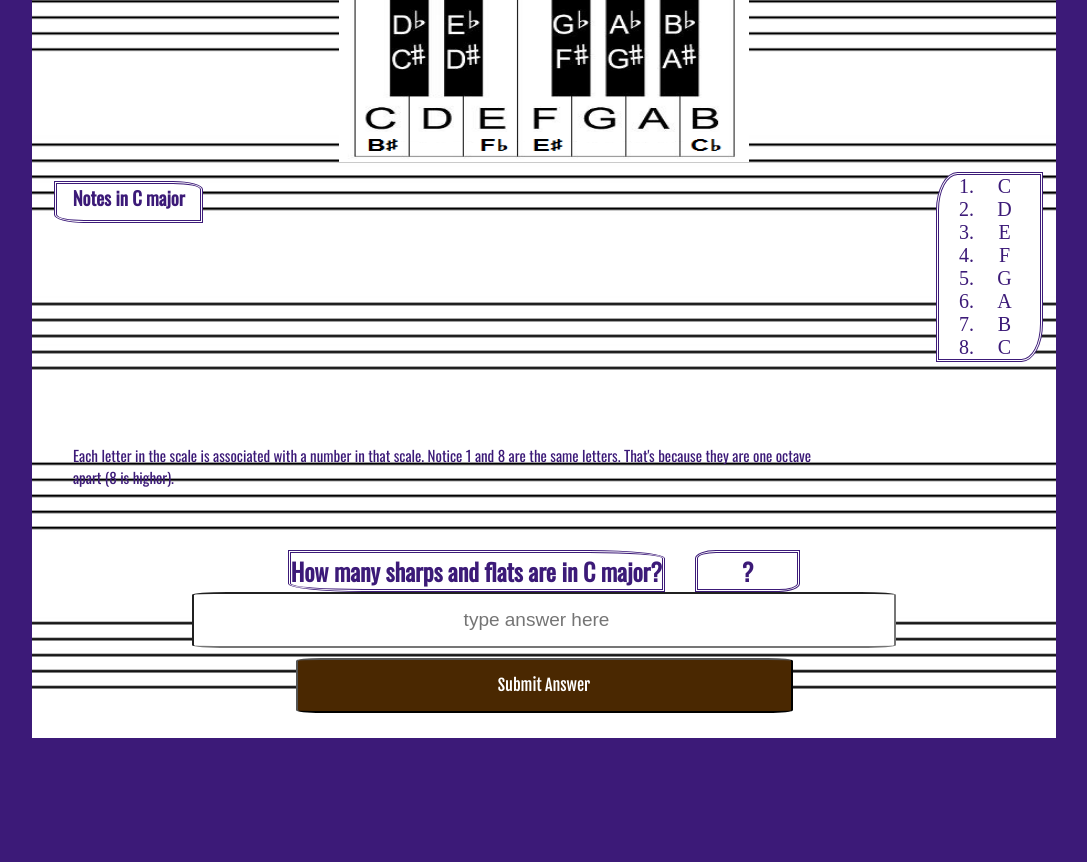
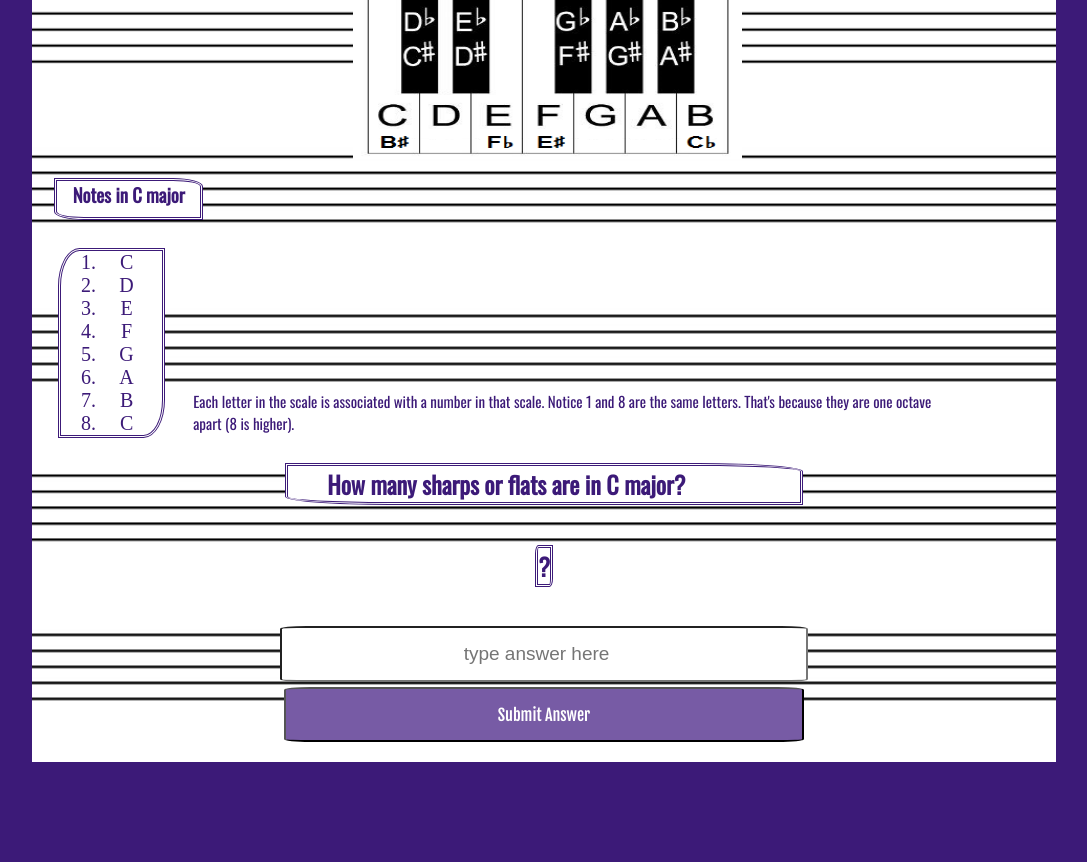
Before and after one commit to ebenezerjay/Music-Theory-Quiz, a plain HTML site: page index.html in a window 1280 px wide. Shown: the part 252-1114 px from the top of the page, without its empty margins (96-1183 px from the left). Before the commit the page ends 1090 px from the top, so only its background shows below. Drawn offline with nearby package versions, Linux system fonts and the light colour scheme.

Commit message:
Refactor flex classes

```diff
--- a/index.html
+++ b/index.html
@@ -1,16 +1,16 @@
 <!DOCTYPE html>
 <html>
 <head>
-	<title>Applied guitar for beginners</title>
+	<title>Music Theory Quiz</title>
 		<link rel="stylesheet" href="styles.css">
 		<!-- <link rel="stylesheet" type="text/css" href="normalize.css/normalize.css"> -->
 		<meta name="viewport" content="width=device-width,user-scalable=no, initial-scale=1.0">
 		<link href="https://fonts.googleapis.com/css?family=Fjalla+One|Oswald" rel="stylesheet"></head>
 <body>
-	<header>
-		<h1>Music theory for guitar</h1>
+	<header class="flex">
+		<h1 class="flex">Basic Music Theory Quiz</h1>
 		<nav>
-			<ul>
+			<ul class="flex">
 				<li class="sidebar-list" href="file:///Users/ebenezeringalsbe/Desktop/turing/mod1/practice/index.html" class="header-list">Home</li>
 				<li class="sidebar-list"href="" class="header-list">Why theory?</li>
 				<li class="sidebar-list"href="" class="header-list">Scales</li>
@@ -19,23 +19,26 @@
 			</ul>
 		</nav>
 	</header>
-	<article class="sidebar">
+	<article class="sidebar flex">
 		<!-- <img src="guitar-fretboard.png" class="fretboard-image"> -->
 	</article>
 	<article class="right-sidebar">
 
 	</article>
-	<main>
-		<section class="section-top">
+	<main class="flex">
+		<section class="flex">
 			<h3 class="lesson1-heading">Key signatures</h3>
-			<p id="key-paragraph" class="key-paragraph text-background">
+			<article class="section-top flex">
+				<p id="key-paragraph" class="key-paragraph class">
 					<span id="key-span" class="key-span">C major</span>
 					C major has no sharps or flats. On the keyboard that is all the white keys.
 					Find all the C's on this <a href="Guitar-Fretboard.png" target="_blank"> guitar fretboard</a>
 				</p>
 				<img src="piano-keyboard-layout.png" class="keyboard-image">
+			</article>
+			<article class="section-middle">
 				<h3 id="h3-key-heading" class="h3-key-heading text-background">Notes in C major</h3>
-			<ol id="key-list" class="key-list text-background">
+				<ol id="key-list" class="ol-key-list text-background">
 					<li class="ol-key-li" id="li-1">C</li>
 					<li class="ol-key-li" id="li-2">D</li>
 					<li class="ol-key-li" id="li-3">E</li>
@@ -48,15 +51,18 @@
 				<p class="ol-key-paragraph">
 					Each letter in the scale is associated with a number in that scale. Notice 1 and 8 are the same letters. That's because they are one octave apart (8 is higher).
 				</p>
-		</section>
-		<section class="section-bottom" id="h2Congrats">
+			</article>
+			<article class="section-bottom" id="h2Congrats">
 				<form>
-				<h2 id="h2-question" class="h2-question text-background" id="h2-question">How many sharps and flats are in C major?</h2>
-				<h2 class="h2-outcome text-background" id="h2-outcome">?</h2>
+					<h2 id="h2-question" class="h2-question text-background flex" id="h2-question">How many sharps or flats are in C major?</h2>
+					<h2 class="h2-outcome text-background flex" id="h2-outcome">?</h2>
 					<!-- <label name="answer-input" for="answer-input">Answer</label> -->
+					<div class="form-bottom flex">
 						<input type="number" id="answer-input" name="answer-input" placeholder="type answer here">
 						<button class="submit-button" id="submit-button" type="button" name="submit-button">Submit Answer</button>
+					</div>
 				</form>
+			</article>
 		</section>
 	</main>
 	<footer>
--- a/styles.css
+++ b/styles.css
@@ -5,37 +5,39 @@ body {
 	grid-template-columns: 10% 80% 10%;
 	grid-template-areas:
 	"sidebar header right-sidebar"
-	"sidebar section-top right-sidebar"
-	"sidebar section-bottom right-sidebar"
+	"sidebar section right-sidebar"
+	"sidebar section right-sidebar"
 	"footer footer footer";
 	margin: 0px;
+}
+
+.flex {
+	display: flex;
 }
 
 header {
 	/* background-color: #FFAD1E; */
 	/* background: radial-gradient(circle, rgba(114,136,203,1) 0%, rgba(255,193,128,0.5256477591036415) 90%, rgba(114,136,203,1) 100%);	 */
 	/* border: 1px solid green; */
-	display: flex;
 	justify-content: center;
 	grid-area: header;
 }
 
 h1 {
 	color: #ffffff;
-	display: flex;
 	font-family: 'Fjalla One', sans-serif;
 }
 
 ul {
 	color: #ffffff;
-	display: flex;
 	list-style: none;
 	width: 100%;
 }
 
 input {
+	justify-content: center;
 	border-radius: 5%;
-	width: 70%;
+	width: 66%;
 	height: 50px;
 	font-size: 19px;
 	text-align: center;
@@ -68,40 +70,30 @@ button {
 
 form {
 	/* border: 1px solid purple; */
-	display: flex;
+	/* display: flex;
 	flex-wrap: wrap;
-	justify-content: center;
-	width: 100%;
+	justify-content: center; */
+	width: 77%;
 	margin: auto;
 	padding: 15px;
-	align-items: center;
+	/* align-items: center; */
 }
 
 main {
 	background: url('staff-paper-image.jpg') center no-repeat;
 	width: 100%;
-	display: flex;
 	justify-content: center;
 	flex-wrap: wrap;
 }
 
-/* article { */
-	/* border: 1px solid red; */
-	/* background-color: #7288CB; */
-	/* background: linear-gradient(90deg, rgba(114,136,203,1) 0%, rgba(255,193,128,0.5256477591036415) 90%, rgba(114,136,203,1) 100%); */
-/* } */
-
 section {
-	/* background-color: #7B6D8A; */
-	/* background: radial-gradient(circle, rgba(114,136,203,1) 0%, rgba(255,193,128,0.5256477591036415) 90%, rgba(114,136,203,1) 100%); */
-	display: flex;
+	grid-area: section;
 	flex-wrap: wrap;
 	width: 100%;
 }
 
 h2 {
 	margin: 0px 15px;
-	display: flex;
 }
 
 h3 {
@@ -111,17 +103,17 @@ h3 {
 
 p {
 	font-size: 15px;
-	display: flex;
 	justify-content: center;
 	/* width: 50%; */
 }
 
 ol {
 	color: #3C1A78;
+	display: inline-block;
 	border-style: double;
 	border-top-left-radius: 20%;
 	border-bottom-right-radius: 20%;
-	margin: 10px 10px 10px 26px;
+	margin: 10px 0px 10px 26px;
 	padding-right: 10px;
 	text-align: center;
 	width: 5%;
@@ -137,28 +129,15 @@ footer {
 }
 
 a {
-    padding: 13px 0px 13px 5px;
-    width: 12%;
+	padding: 13px 0px 13px 5px;
+	width: 12%;
 }
 
 .sidebar-list {
 	padding: 10px;
 }
 
-.fretboard-image {
-	width: 100%;
-	height: 500px;
-}
-
-.section-top {
-	grid-area: section-top;
-}
-
-.section-bottom {
-	grid-area: section-bottom;
-}
 .sidebar {
-	display: flex;
 	grid-area: sidebar;
 	flex-wrap: wrap;
 }
@@ -171,27 +150,32 @@ a {
 	color: #F98000;
 }
 
-.h1-outcome {
-	display: flex;
-	justify-content: center;
-	width: 50%;
-	height: 50px;
+.section-top {
+	flex-wrap: wrap;
+	width: 95%;
 }
 
 .lesson1-heading {
+	background-color: #fff;
+	border-style: double;
+	border-top-left-radius: 20%;
+	border-bottom-right-radius: 20%;
 	font-size: 40px;
-	height: 10px;
-	width: 100%;
-	margin: 0px 0px 0px 33px;
-	padding-bottom: 2em;
+	height: 62px;
+	width: 23%;
+	margin: 0px 0px 0px 20px;
+	padding: 5px 5px;
 }
 
 .key-paragraph {
-	border-style: double;
+	/* border-style: double;
 	border-top-left-radius: 20%;
-	border-bottom-right-radius: 20%;
-	align-items: center;
+	border-bottom-right-radius: 20%; */
 	margin: 0px 20px 0px 20px;
+	width: 100%;
+}
+
+.section-middle {
 	width: 100%;
 }
 
@@ -205,35 +189,47 @@ a {
 	margin-right: 69%;
 }
 
+.ol-key-list {
+	margin-right: 0px;
+}
+
 .ol-key-li {
 	font-size: 20px;
 }
 
 .ol-key-paragraph {
-	height: 50px;
-	margin: 4%;
-	padding-top: 3%;
+	/* border-style: double;
+	border-top-right-radius: 20%;
+	border-bottom-left-radius: 20%; */
+	display: inline-block;
+	height: 29px;
+	margin: auto;
+	/* background-color: #fff; */
+	padding: 24px;
 	width: 75%;
 }
 
 .key-span {
 	font-size: 40px;
 	font-weight: 700;
-	margin: 0px;
+	margin: 0px 5%;
 	width: 20%;
 }
 
 .keyboard-image {
 	width: 40%;
 	height: 175px;
-	margin: auto;
+	margin: 15px 0px 0px 33%;
 }
 
 .h2-question {
 	border-style: double;
 	border-top-right-radius: 20%;
 	border-bottom-left-radius: 20%;
+	margin: auto;
 	text-align: center;
+	padding-left: 5%;
+	width: 60%;
 }
 
 .h2-outcome {
@@ -241,18 +237,30 @@ a {
 	border-bottom-right-radius: 20%;
 	border-top-left-radius: 20%;
 	justify-content: center;
-	width: 10%;
+	margin: 5% auto;
+	width: fit-content;
+}
+
+.section-bottom {
+	width: 100%;
+}
+
+.form-bottom {
+	width: 100%;
+	flex-wrap: wrap;
+	justify-content: center;
+	margin: auto;
 }
 
 .submit-button {
 	font-family: 'Fjalla One', sans-serif;
 	height: 55px;
-	width: 50%;
+	width: 66%;
 	border-radius: 5%;
 	color: #fff;
 	font-size: 1em;
-	margin: 10px;
-	background-color: #4A2801;
+	/* margin: 10px; */
+	background-color: #775BA5  ;
 }
 .submit-button:hover {
 	background-color: #F98000;
```
Lines whose indentation alone changed are shown as unchanged.
